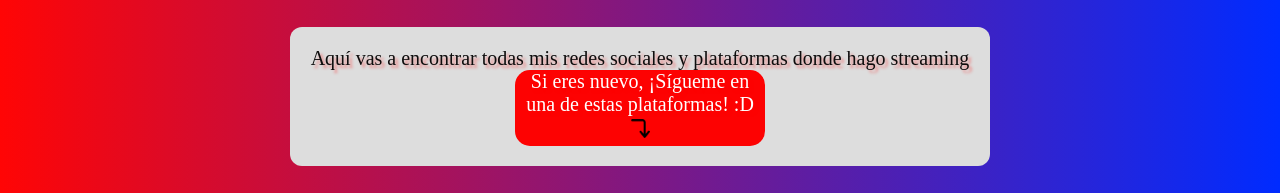
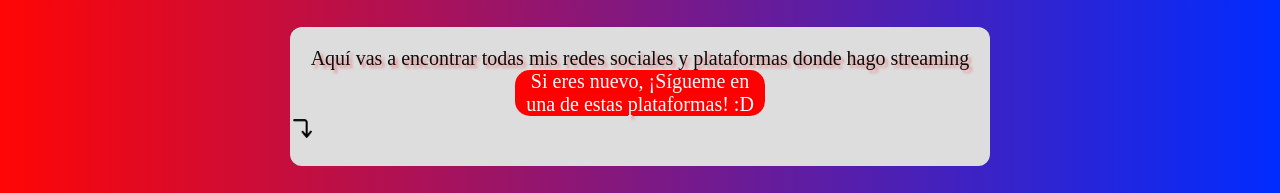
Before and after one commit to CapiJr/link-capi----, a plain HTML site: page index.html in a window 1280 px wide. Shown: the part 253-446 px from the top of the page. Drawn offline with Linux system fonts and the light colour scheme.

Commit message:
Update index.html

```diff
--- a/index.html
+++ b/index.html
@@ -13,7 +13,8 @@
     </div>
     <main>
     <p>Aquí vas a encontrar todas mis redes sociales y plataformas donde hago streaming</p>
-    <p>Si eres nuevo, ¡Sígueme en una de estas plataformas! :D <img src="./imagenes/bottom-right.png" width="25" alt="flecha para abajo"></p>
+    <p>Si eres nuevo, ¡Sígueme en una de estas plataformas! :D</p>
+        <img src="./imagenes/bottom-right.png" width="25" alt="flecha para abajo">
     </main>
     <div class="caja-padre">
     <div class="caja twitch">
```
